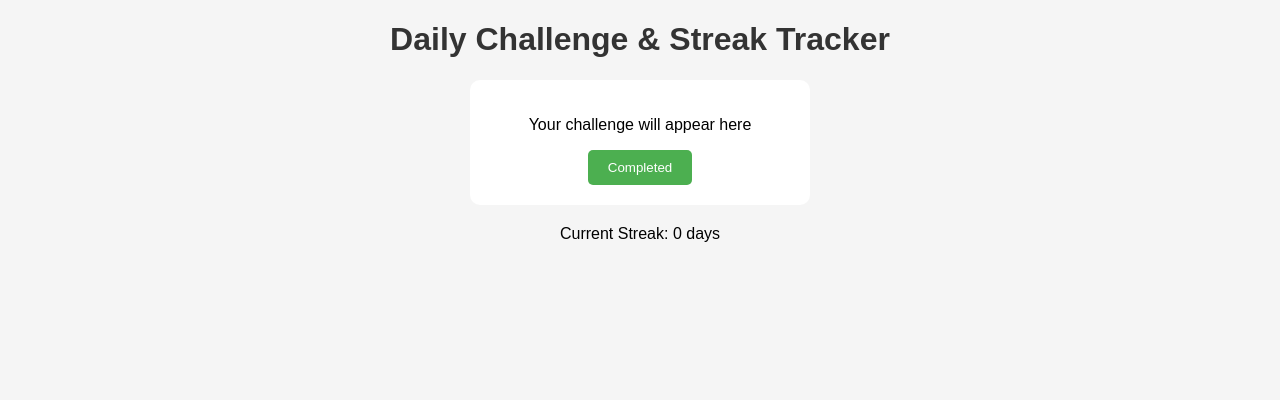
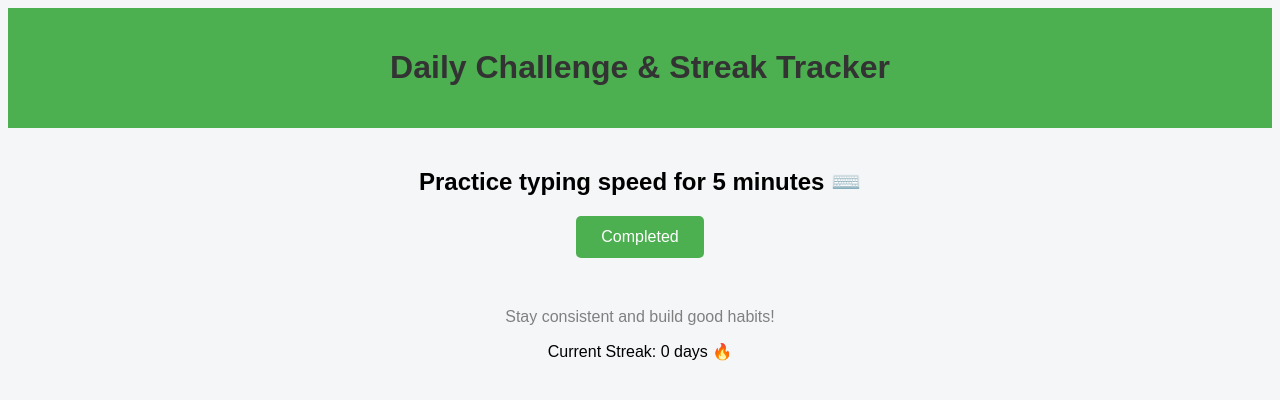
Before and after one commit to pavanabm05/daily-challenge-tracker, a plain HTML site: page index.html in a window 1280 px wide. Drawn offline with Linux system fonts and the light colour scheme.

Commit message:
Day 2 - Added random daily challenge generator

```diff
--- a/index.html
+++ b/index.html
@@ -1,21 +1,26 @@
 <!doctype html>
 <html lang="en">
   <head>
-    <meta charset="UTF-8" />
     <title>Daily Challenge Tracker</title>
     <link rel="stylesheet" href="style.css" />
   </head>
 
   <body>
-    <h1>Daily Challenge & Streak Tracker</h1>
+    <header>
+      <h1>Daily Challenge & Streak Tracker</h1>
+    </header>
 
-    <div id="challengeBox">
-      <p id="challengeText">Your challenge will appear here</p>
+    <main>
+      <h2 id="challenge">Loading today's challenge...</h2>
+
       <button id="completeBtn">Completed</button>
-    </div>
+    </main>
 
-    <p>Current Streak: <span id="streak">0</span> days</p>
+    <footer>
+      <p>Stay consistent and build good habits!</p>
+    </footer>
 
     <script src="script.js"></script>
   </body>
 </html>
+<p>Current Streak: <span id="streak">0</span> days 🔥</p>
--- a/script.js
+++ b/script.js
@@ -1 +1,42 @@
 console.log("Daily Challenge Tracker started");
+
+const challenges = [
+  "Learn one keyboard shortcut you didn’t know 💻",
+  "Do 20 jumping jacks to refresh your mind ⚡",
+  "Write one idea for a future startup 💡",
+  "Teach someone one thing you learned today 🎓",
+  "Read about one new technology for 10 minutes 🤖",
+  "Write down 3 things you are grateful for 🙏",
+  "Drink a full glass of water right now 💧",
+  "Organize one small area of your room 🧹",
+  "Listen to a motivational talk 🎧",
+  "Write a positive message to a friend 📩",
+  "Learn one new English word and use it in a sentence 🧠",
+  "Spend 5 minutes stretching your body 🧘",
+  "Think of one problem around you and a tech solution 🔧",
+  "Watch a short educational video 📚",
+  "Write tomorrow’s top 3 priorities 📝",
+  "Spend 10 minutes learning coding 💻",
+  "Go outside and take 10 deep breaths 🌿",
+  "Reduce social media usage for 30 minutes 📵",
+  "Help someone with a small task 🤝",
+  "Write one creative idea for an app 📱",
+  "Read one interesting fact about science 🔬",
+  "Write a short journal about your day ✍️",
+  "Try to memorize a short quote 📖",
+  "Practice typing speed for 5 minutes ⌨️",
+  "Clean your study table before starting work 📂",
+];
+let savedChallenge = localStorage.getItem("dailyChallenge");
+
+if (savedChallenge) {
+  document.getElementById("challenge").textContent = savedChallenge;
+} else {
+  let randomIndex = Math.floor(Math.random() * challenges.length);
+
+  let todayChallenge = challenges[randomIndex];
+
+  localStorage.setItem("dailyChallenge", todayChallenge);
+
+  document.getElementById("challenge").textContent = todayChallenge;
+}
--- a/style.css
+++ b/style.css
@@ -23,3 +23,42 @@ button {
   border: none;
   border-radius: 5px;
 }
+body {
+  font-family: Arial;
+  text-align: center;
+  background-color: #f4f6f8;
+}
+
+header {
+  background-color: #4caf50;
+  color: white;
+  padding: 20px;
+}
+
+main {
+  margin-top: 40px;
+}
+
+#challenge {
+  font-size: 24px;
+  margin-bottom: 20px;
+}
+
+button {
+  padding: 12px 25px;
+  font-size: 16px;
+  background-color: #4caf50;
+  color: white;
+  border: none;
+  border-radius: 5px;
+  cursor: pointer;
+}
+
+button:hover {
+  background-color: #45a049;
+}
+
+footer {
+  margin-top: 50px;
+  color: gray;
+}
```
